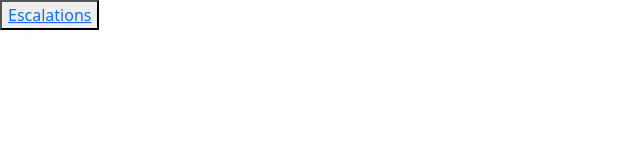
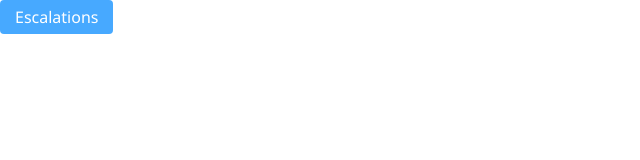
Before and after one commit to Krissttina/template, a website: page index.html in a window 1280 px wide. Shown: the whole page, without its empty margins (0-640 px from the left). Drawn offline with nearby package versions, Linux system fonts and the light colour scheme.

Commit message:
index html button style

```diff
--- a/style.css
+++ b/style.css
@@ -0,0 +1,18 @@
+*{
+    margin: auto;
+    padding: 0;
+    font-family: 'Segoe UI', Tahoma, Geneva, Verdana, sans-serif;
+}
+
+button{
+    padding: 5px 15px;
+    color: rgb(255, 255, 255);
+    background-color: rgb(71, 169, 255);
+    border: none;
+    border-radius: 4px;
+}
+
+a{
+    color: white;
+    text-decoration: none;
+}
```
Also changed, not shown: index.html (+2 -0 lines).
